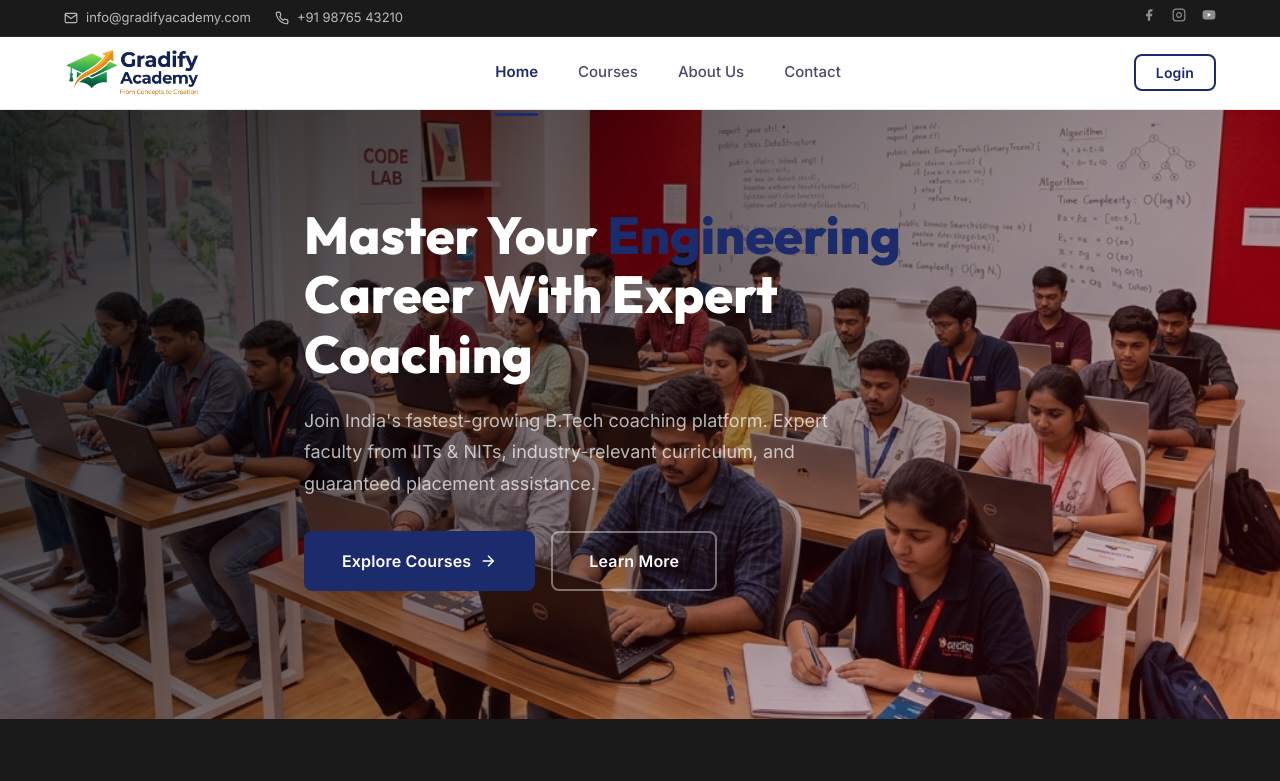
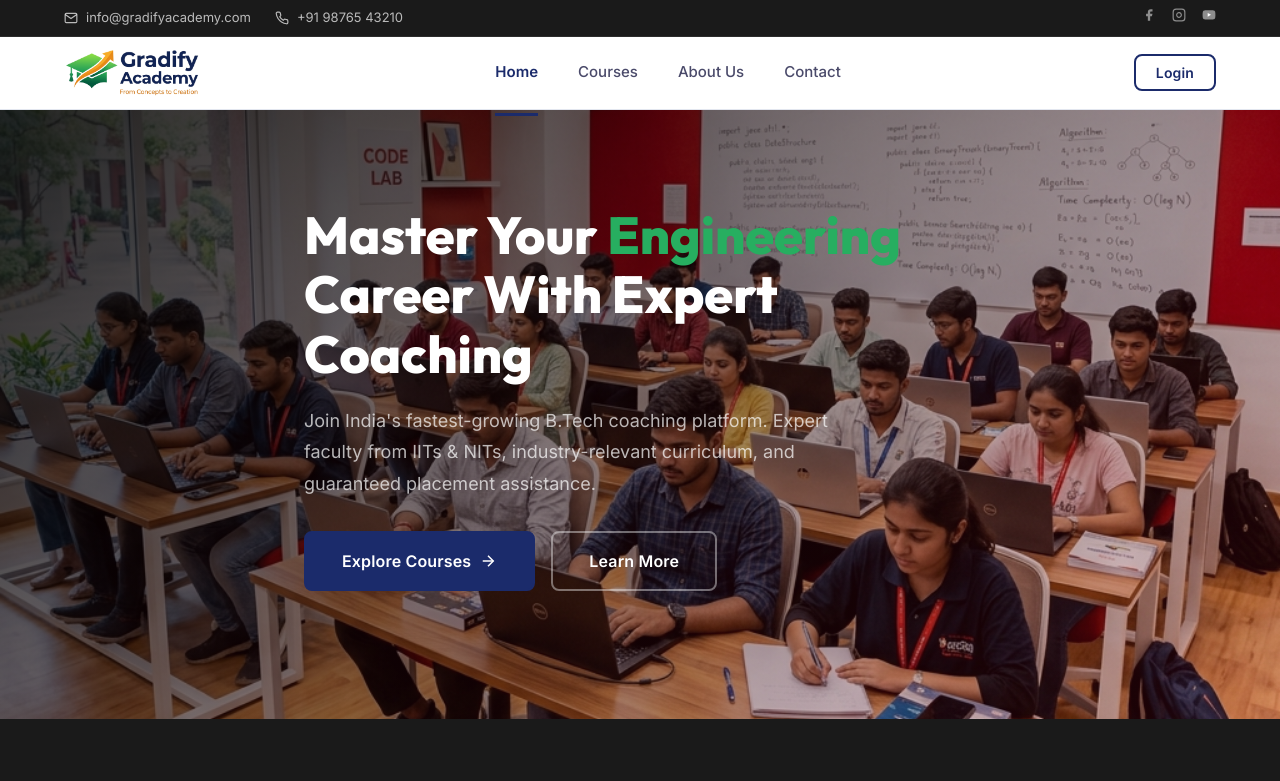
Before and after one commit to bhola-dev58/smart-coach-lms, a Next.js app: page / in a window 1280 px wide. Shown: the top 781 px of the page. Built offline with nearby package versions, Linux system fonts and the light colour scheme; no server answers; the database is empty.

Commit message:
style: change hero section highlight word 'Engineering' to brand green color

```diff
--- a/src/components/home/HeroSection.module.css
+++ b/src/components/home/HeroSection.module.css
@@ -44,7 +44,7 @@
 }
 
 .highlight {
-  color: var(--color-primary);
+  color: var(--color-secondary);
   position: relative;
 }
 
```
